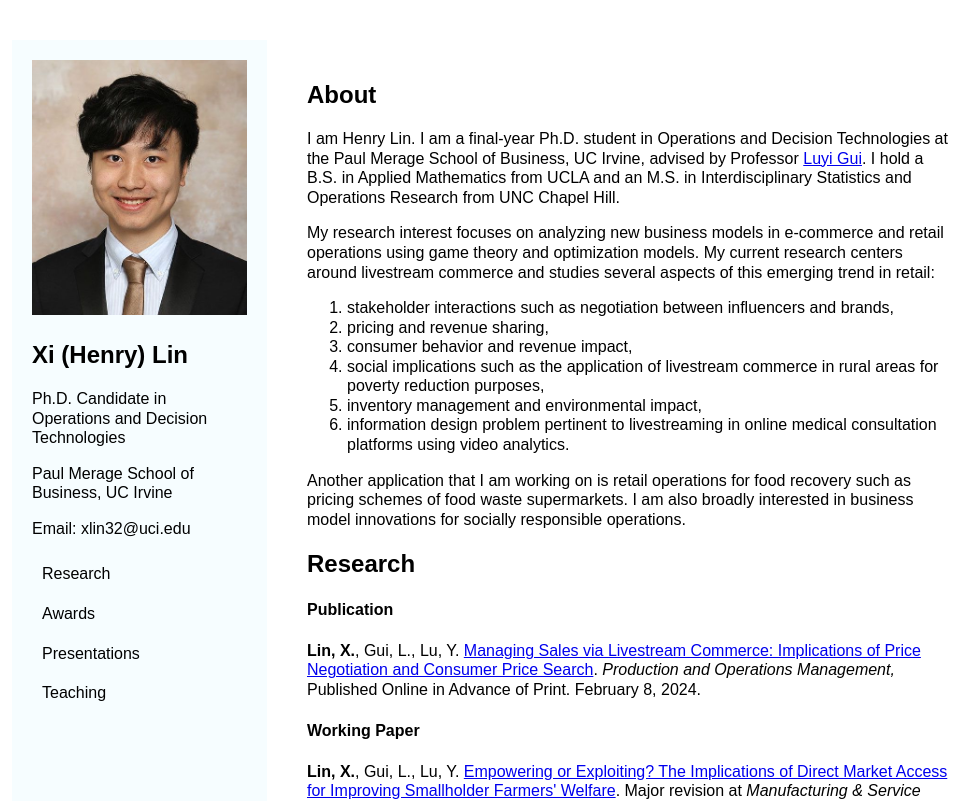
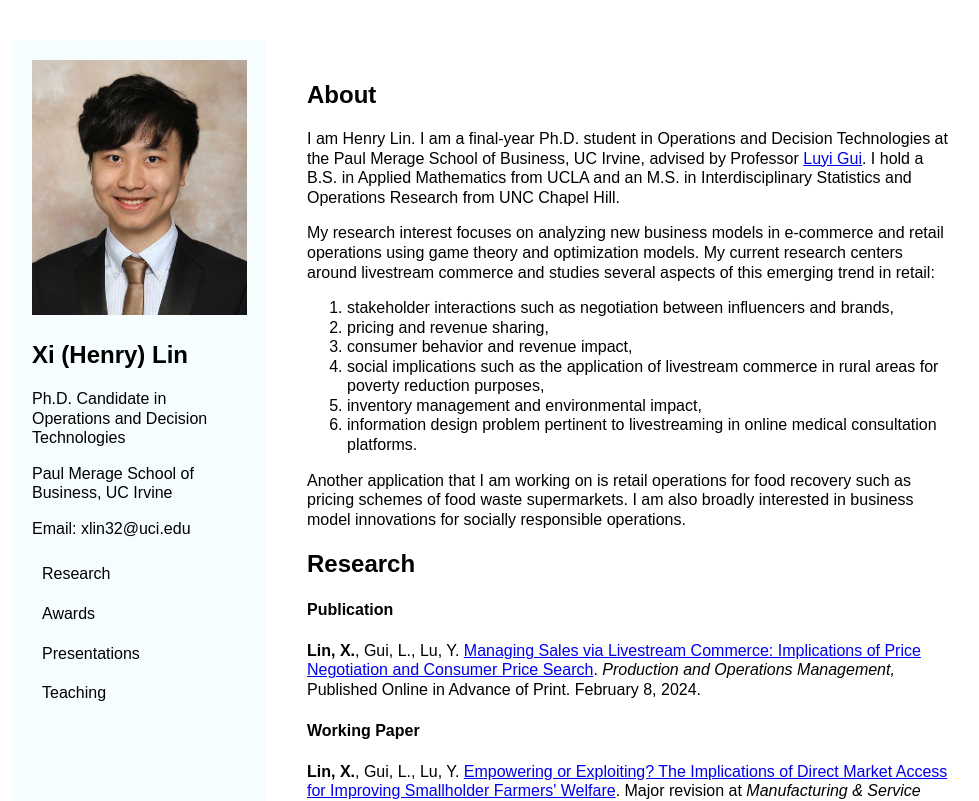
Before and after one commit to Xi-HenryLin/henrylin-website, a plain HTML site: page index.html in a window 1280 px wide. Shown: the top 801 px of the page, without its empty margins (148-1127 px from the left). Drawn offline with Linux system fonts and the light colour scheme.

Commit message:
Update index.html

```diff
--- a/index.html
+++ b/index.html
@@ -51,7 +51,7 @@ ul.b {
           <li>consumer behavior and revenue impact,
           <li>social implications such as the application of livestream commerce in rural areas for poverty reduction purposes,
           <li>inventory management and environmental impact,
-          <li>information design problem pertinent to livestreaming in online medical consultation platforms using video analytics.
+          <li>information design problem pertinent to livestreaming in online medical consultation platforms<!-- using video analytics-->.
         </ol>
         </p>
         <p> Another application that I am working on is retail operations for food recovery such as pricing schemes of food waste supermarkets. I am also broadly interested in business model innovations for socially responsible operations. </p>
```
